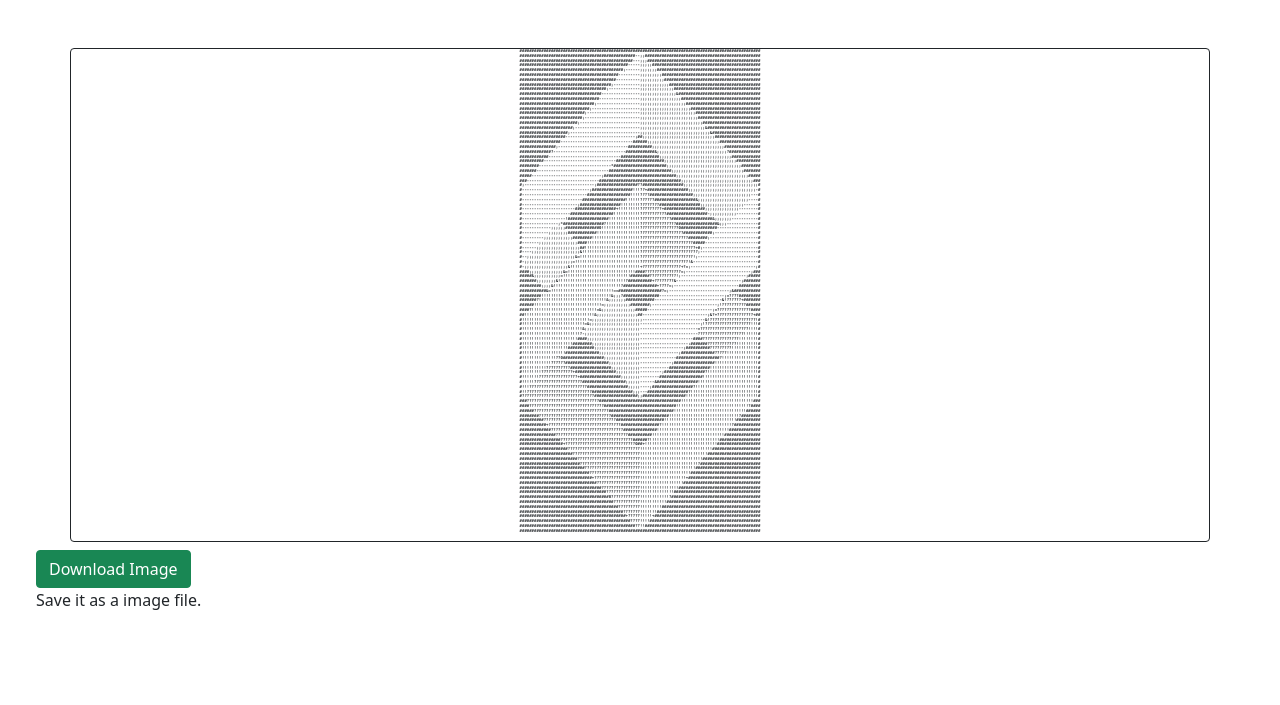
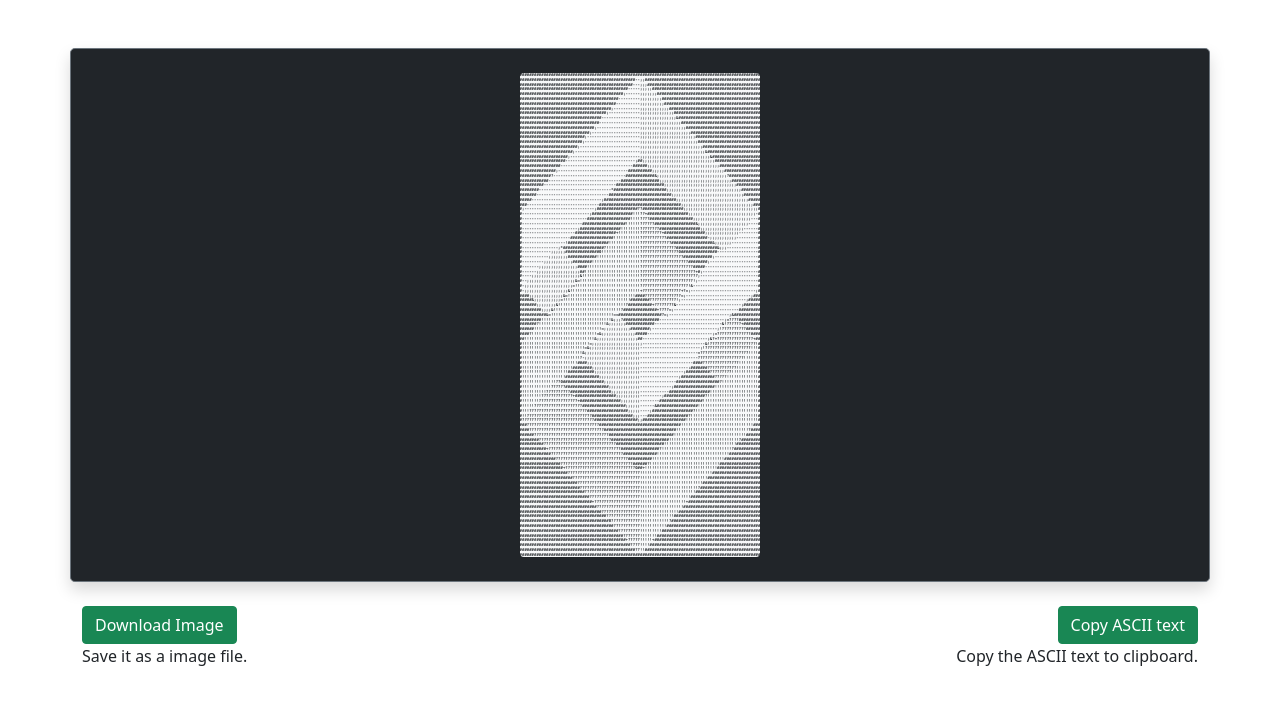
Before and after one commit to zero-to-mastery/ascii-art-2021, a Flask app: page /ztm-logo.html in a window 1280 px wide. Shown: the part 61-766 px from the top of the page. Run offline with Flask 2, Linux system fonts and the light colour scheme; some libraries are stand-ins or nearby versions.

Commit message:
Improved looks and added copy text feature flask

```diff
--- a/templates/ztm-logo.html
+++ b/templates/ztm-logo.html
@@ -5,7 +5,9 @@
     <meta name="viewport" content="width=device-width, initial-scale=1.0">
     <!--Css-->
     <link href="https://cdn.jsdelivr.net/npm/bootstrap@5.1.2/dist/css/bootstrap.min.css" rel="stylesheet" integrity="sha384-uWxY/CJNBR+1zjPWmfnSnVxwRheevXITnMqoEIeG1LJrdI0GlVs/9cVSyPYXdcSF" crossorigin="anonymous">
-</head>
+    <!--JQuery-->
+    <script src="https://ajax.googleapis.com/ajax/libs/jquery/3.5.1/jquery.min.js"></script>
+  </head>
     <body>
         <!--Nav-->
         <nav class="navbar navbar-light bg-light mb-5">
@@ -22,21 +24,41 @@
             </div>
           </nav>
         <!--Image container-->
-        <div class="container text-center border rounded border-dark mx-auto" style="width: 100%;">
-            <h1 style = "font-family: monospace; font-weight: bold;
-            white-space: pre; font-size: 0.25rem;" id="the_text" >{{image}}</h1>
+        <div class="container text-center border border-secondary mx-auto shadow bg-dark p-2 mb-4 rounded-3">
+            <div class="rounded mx-auto m-3 text-dark bg-light" style="width: fit-content;" >
+              <h1 style = "font-family: monospace; font-weight: bold;
+              white-space: pre; font-size: 0.25rem;" id="ascii_text" >{{image}}</h1>
+            </div>
         </div>
         <!--Form-->
-        <div class="container mt-2 m-4">
+        <div class="container mt-2 mx-auto">
           <form action="#" method="POST">
               <div class="mb-3">
-                <button class="btn btn-success">Download Image</button>
-                <p>Save it as a image file.</p>
+                <div class="float-start text-start" >
+                <button type="submit" class="btn btn-success">Download Image</button>
+                  <p>Save it as a image file.</p>
+                </div>
+                <div class="float-end text-end">
+                  <button type="button" class="btn btn-success" data-bs-toggle="tooltip" data-bs-placement="top" title="Copy text" onclick="copyToClipboard('#ascii_text')" >Copy ASCII text</button>
+                  <p>Copy the ASCII text to clipboard.</p>
+                </div>
+              </div>
             </div>
           </form>
         </div>
     </body>
     <!--Script-->
+    <script>
+      function copyToClipboard(element) {
+        var $temp = $("<input>");
+        $("body").append($temp);
+        $temp.val($(element).text()).select();
+        document.execCommand("copy");
+        $temp.remove();
+        alert("ASCII Text Copied")
+      }
+      </script>
+
     <!--Bootstrap-->
-    <script src="https://cdn.jsdelivr.net/npm/bootstrap@5.1.2/dist/js/bootstrap.bundle.min.js" integrity="sha384-kQtW33rZJAHjgefvhyyzcGF3C5TFyBQBA13V1RKPf4uH+bwyzQxZ6CmMZHmNBEfJ" crossorigin="anonymous"></script>
+    <script src="https://cdn.jsdelivr.net/npm/bootstrap@5.1.3/dist/js/bootstrap.bundle.min.js" integrity="sha384-ka7Sk0Gln4gmtz2MlQnikT1wXgYsOg+OMhuP+IlRH9sENBO0LRn5q+8nbTov4+1p" crossorigin="anonymous"></script>
     </html>
```
